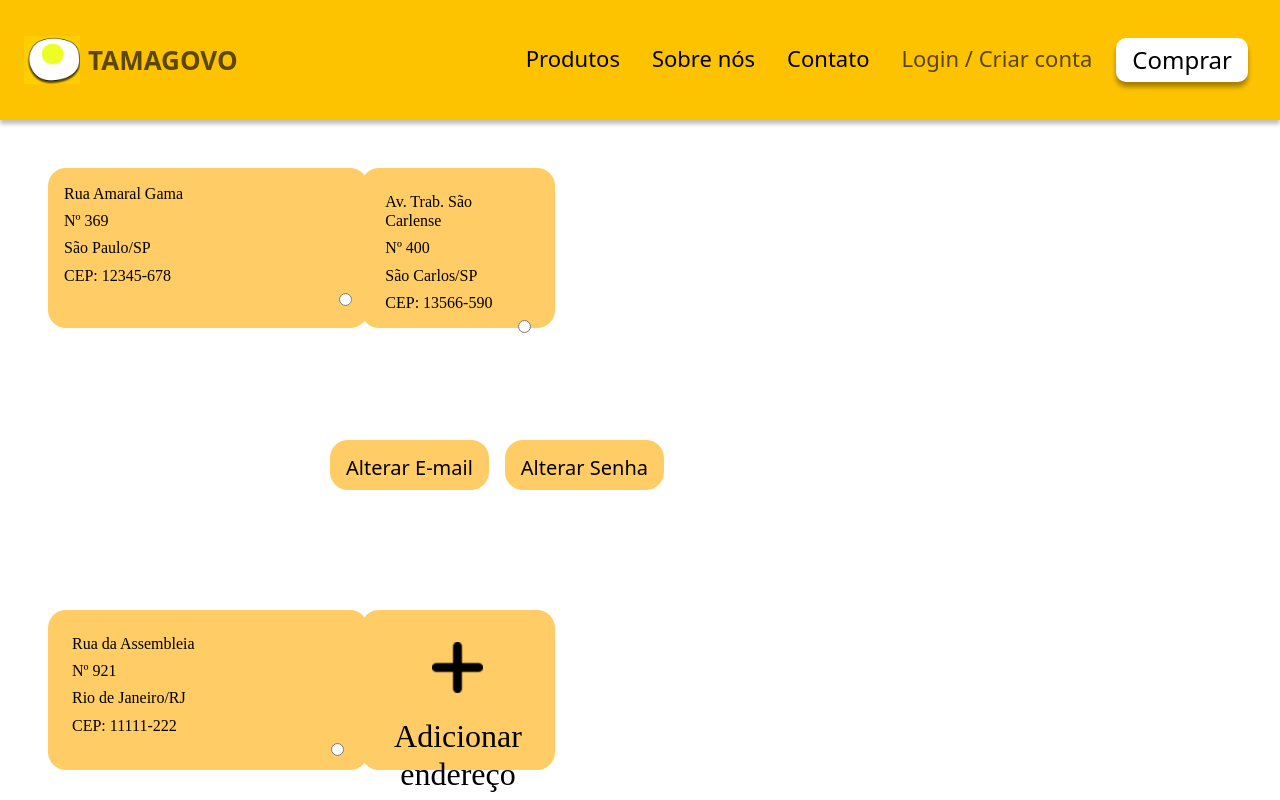
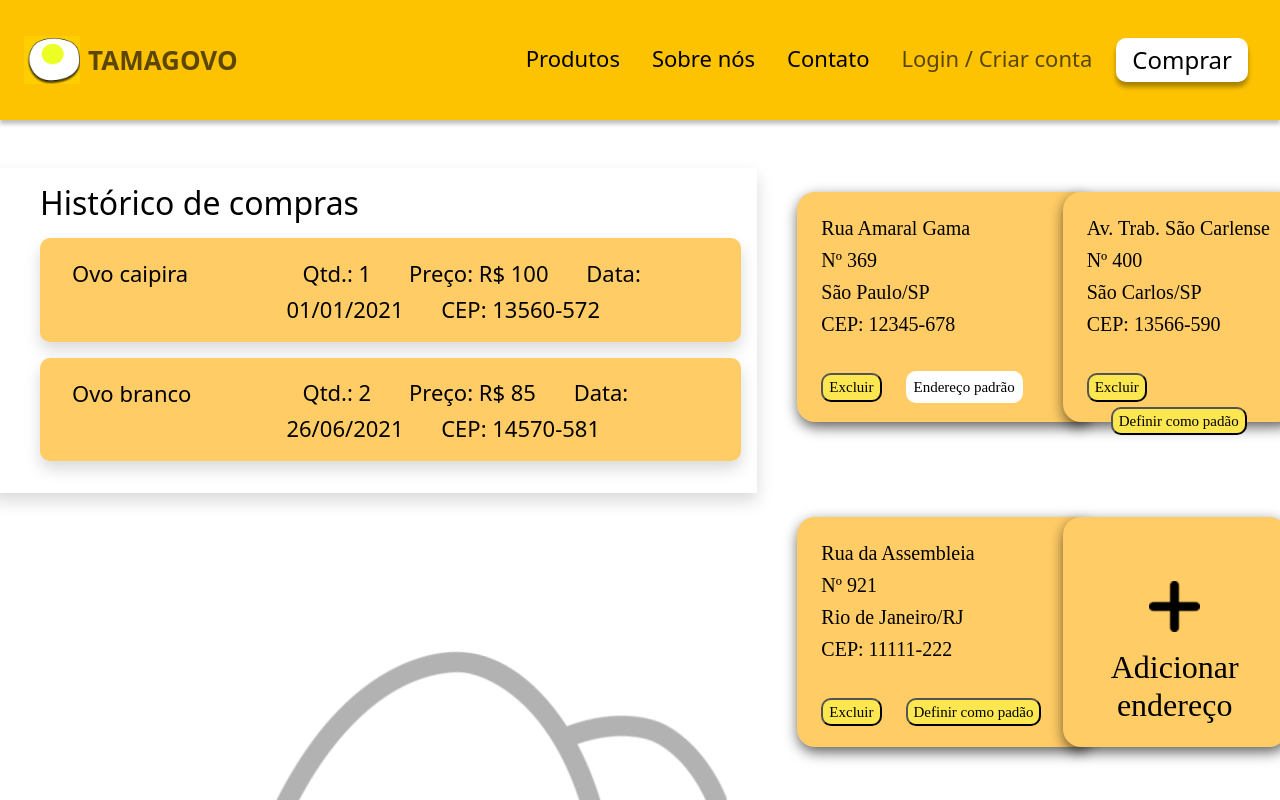
Before and after one commit to daltonsato/SCC0219-Introdu-o-ao-Desenvolvimento-Web, a React (Create React App) app in the folder frontend/: page /user in a window 1280 px wide. Shown: the top 800 px of the page. Built offline with nearby package versions, Linux system fonts and the light colour scheme.

Commit message:
added purchase history to userPage

```diff
--- a/frontend/src/pages/Userpage/Userpage.css
+++ b/frontend/src/pages/Userpage/Userpage.css
@@ -1,8 +1,21 @@
+.eggBackgroundUser{
+	background: url("../../images/background_egg.svg");
+	min-height: 80vh;
+    background-repeat: no-repeat;
+    background-attachment: fixed;
+    background-position: bottom left 30%;
+    background-size: 70vh;
+}
+
+
+
 .address{
-    height: 160px;
-    width: 320px;
+    height: 230px;
+    width: 295px;
     border-radius: 18px;
     background-color:  #FFCC65;
+    box-shadow: 1px 5px 14px 0px rgba(0,0,0,0.64);
+    font-size: 22px;
     font-family: Montserrat;
 }
 
@@ -11,3 +24,22 @@
     border-radius: 18px;
     background-color:  #FFCC65;
 }
+
+.historyItem {
+    font-size: 22px;
+    background: #FFCC65;
+    border-radius: 10px;
+}
+
+.deleteButton{
+    font-size: 15px;
+    background: #FDE751;
+    border-radius: 10px;
+}
+
+
+.mainAddress{
+    font-size: 15px;
+    background: #ffff;
+    border-radius: 10px;
+}
--- a/frontend/src/pages/Userpage/Userpage.js
+++ b/frontend/src/pages/Userpage/Userpage.js
@@ -11,57 +11,92 @@ export default function Userpage() {
     return (
         <React.Fragment>
             <HomeHeader />
-            <div className="Container">
-               <div className = "d-flex justify-content-start row">
-                   <div className = "col-2 m-5">
-                        <div className = "address p-3">
-                            <h6> Rua Amaral Gama</h6>
-                            <h6> Nº 369</h6>
-                            <h6> São Paulo/SP</h6>
-                            <h6> CEP: 12345-678</h6>
-                            <div className = "d-flex justify-content-end">
-                                <input type = "radio" name = "main-address"></input>
+            <div className="Container eggBackgroundUser">
+               <div className = "d-flex row pt-5">
+
+                    <div className="col bg-white shadow mx-1 p-3 w-100">
+                        <ul className="History">
+                            <h2>Histórico de compras</h2>
+                            <li className="historyItem shadow d-flex align-itens-center justify-content-center p-3 my-3">
+                                <div className="text-left px-3 w-50">
+                                    <span className="align-middle"> Ovo caipira </span>
+                                </div>
+                                <div className="d-flex w-100 align-itens-center justify-content-center d-none d-sm-none d-md-none d-lg-inline">
+                                    <span className="align-middle px-3"> Qtd.: 1 </span>
+                                    <span className="align-middle px-3"> Preço: R$ 100 </span>
+                                    <span className="align-middle px-3"> Data: 01/01/2021 </span>
+                                    <span className="align-middle px-3"> CEP: 13560-572</span>
+                                </div>
+                            </li>
+                            <li className="adminProductListItem shadow d-flex align-itens-center justify-content-center p-3 my-3">
+                                <div className="text-left px-3 w-50">
+                                    <span className="align-middle"> Ovo branco </span>
+                                </div>
+                                <div className="d-flex w-100 align-itens-center justify-content-center d-none d-sm-none d-md-none d-lg-inline">
+                                    <span className="align-middle px-3"> Qtd.: 2 </span>
+                                    <span className="align-middle px-3"> Preço: R$ 85 </span>
+                                    <span className="align-middle px-3"> Data: 26/06/2021 </span>
+                                    <span className="align-middle px-3"> CEP: 14570-581</span>
+                                </div>
+                            </li>
+                        </ul>
+                    </div>
+
+
+                   <div className = "col-2 m-4">
+                        <div className = "address p-4">
+                            <h5> Rua Amaral Gama</h5>
+                            <h5> Nº 369</h5>
+                            <h5> São Paulo/SP</h5>
+                            <h5> CEP: 12345-678</h5>
+                            <div className = "py-4">
+                                <input className="deleteButton" type="button" value="Excluir"></input>
+                                <div className = "mainAddress d-inline mx-4 p-2">Endereço padrão</div>
                             </div>
                         </div>
                    </div>
-                   <div className = "d-flex col-2 m-5">
+                   <div className = "d-flex col-2 m-4">
                         <div className = "address p-4">
-                            <h6> Av. Trab. São Carlense</h6>
-                            <h6> Nº 400</h6>
-                            <h6> São Carlos/SP</h6>
-                            <h6> CEP: 13566-590</h6>
-                            <div className = "d-flex justify-content-end">
-                                <input type = "radio" name = "main-address"></input>
+                            <h5> Av. Trab. São Carlense</h5>
+                            <h5> Nº 400</h5>
+                            <h5> São Carlos/SP</h5>
+                            <h5> CEP: 13566-590</h5>
+                            <div className = "py-4">
+                                <input className="deleteButton" type="button" value="Excluir"></input>
+                                <input className="deleteButton mx-4" type="button" value="Definir como padão"></input>
                             </div>
                         </div>
-                   </div>
-
-                   <div className = "col-6 d-flex justify-content-end p-3 m-5">
-                       <h5 className = "functionBox p-3  mx-2 text-center">Alterar E-mail</h5>
-                       <h5 className = "functionBox p-3  mx-2 text-center">Alterar Senha</h5>
                    </div>
                 </div>
 
 
-                <div className = "d-flex justify-content-start row">
-                   <div className = "col-2 m-5">
+                <div className = "d-flex justify-content-end row">
+                   <div className = "col-2 m-4">
                         <div className = "address p-4">
-                            <h6> Rua da Assembleia</h6>
-                            <h6> Nº 921</h6>
-                            <h6> Rio de Janeiro/RJ</h6>
-                            <h6> CEP: 11111-222</h6>
-                            <div className = "d-flex justify-content-end">
-                                <input type = "radio" name = "main-address"></input>
+                            <h5> Rua da Assembleia</h5>
+                            <h5> Nº 921</h5>
+                            <h5> Rio de Janeiro/RJ</h5>
+                            <h5> CEP: 11111-222</h5>
+                            <div className = "py-4">
+                                <input className="deleteButton" type="button" value="Excluir"></input>
+                                <input className="deleteButton mx-4" type="button" value="Definir como padão"></input>
                             </div>
                         </div>
                    </div>
-                   <div className = "d-flex col-2 m-5">
-                        <div className = "address p-2 text-center">
-                            <img className="img-fluid rounded mx-auto d-block py-4" src={add} alt="add" />
+                   <div className = "d-flex col-2 m-4">
+                        <div className = "address p-5 text-center">
+                            <img className="img-fluid rounded mx-auto d-block py-3" src={add} alt="add" />
                             <h2>Adicionar endereço</h2>
                         </div>
                    </div>
                 </div>
+
+
+                    <div className = "d-flex justify-content-end  m-5 p-5">
+                        <h5 className = "col-2 functionBox p-3  mx-5 text-center">Relatar problema</h5>
+                        <h5 className = "col-1 functionBox p-3  mx-5 text-center">Log out</h5>
+                    </div>
+
 
             <Footer />
             </div>
```
